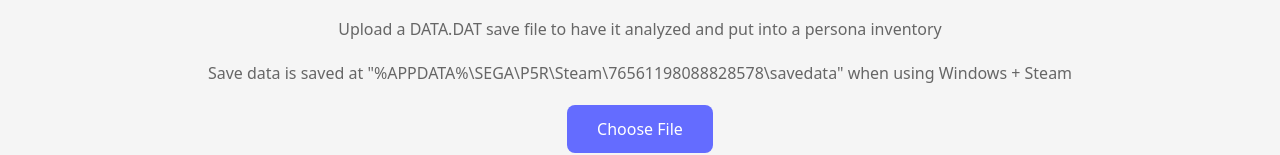
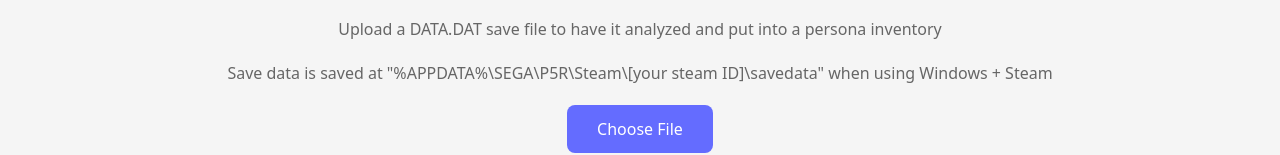
Before and after one commit to ZGong1/P5R-fusion-calc, a React (Vite) app in the folder p5r-fusion-calculator/: page / in a window 1280 px wide. Shown: the part 129-284 px from the top of the page. Built offline with nearby package versions, Linux system fonts and the light colour scheme.

Commit message:
Where save files are located fix

```diff
--- a/p5r-fusion-calculator/src/components/FileUpload.jsx
+++ b/p5r-fusion-calculator/src/components/FileUpload.jsx
@@ -54,7 +54,7 @@
             <div className="upload-section">
                 <h2>P5R Save Analyzer</h2>
                 <p>Upload a DATA.DAT save file to have it analyzed and put into a persona inventory</p>
-                <p>Save data is saved at "%APPDATA%\SEGA\P5R\Steam\76561198088828578\savedata" when using Windows + Steam</p>
+                <p>Save data is saved at "%APPDATA%\SEGA\P5R\Steam\[your steam ID]\savedata" when using Windows + Steam</p>
 
                 <div className="file-input-wrapper">
                     <input
```
